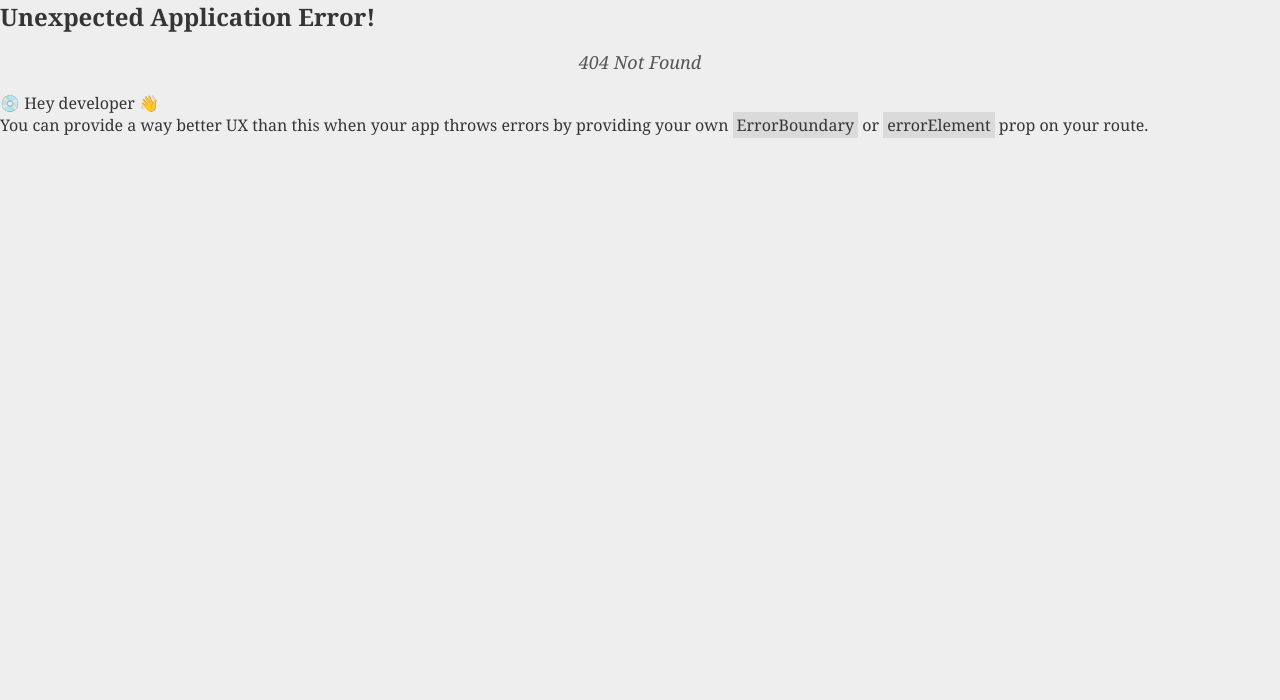
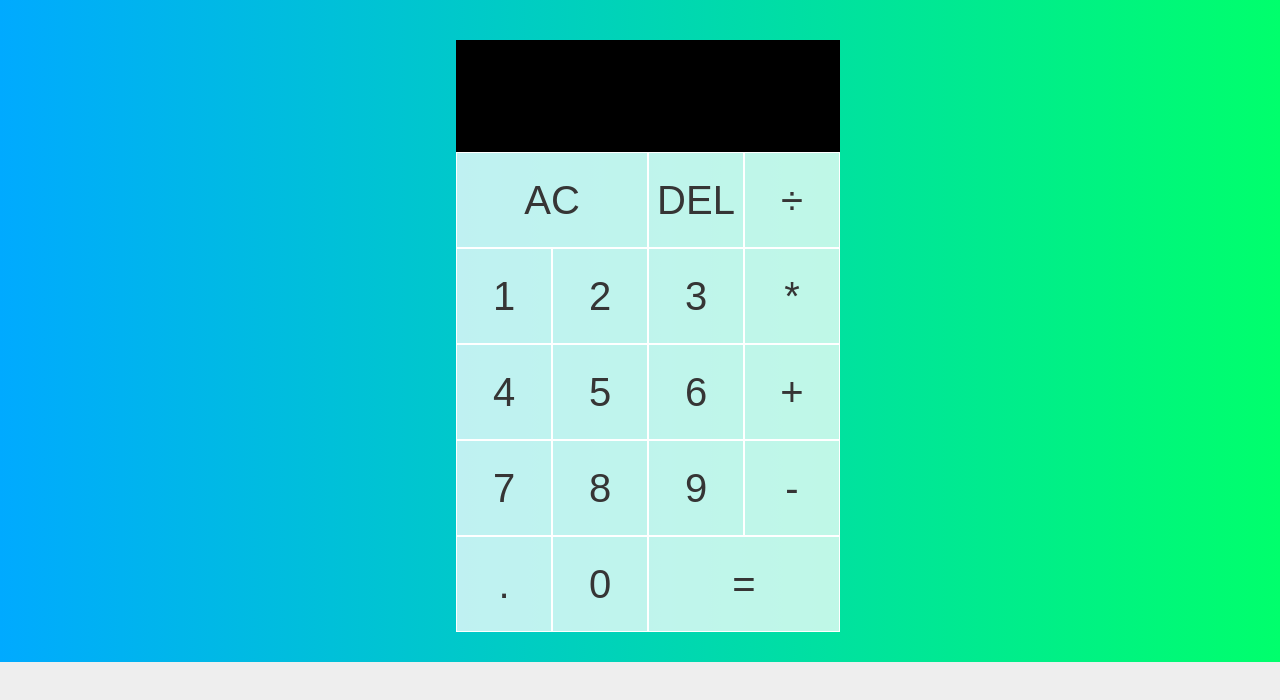
Before and after one commit to anjwsm/React_Projects, a React (Vite) app: page /calculator in a window 1280 px wide. Before the commit this address had no page. Shown: the top 700 px of the page. Built offline with nearby package versions, Linux system fonts and the light colour scheme.

Commit message:
Calculator

```diff
--- /dev/null
+++ b/src/components/calculator/Calculator.css
@@ -0,0 +1,49 @@
+.calculator-wrapper{
+    margin: 0;
+    padding-top: 40px;
+    padding-bottom: 30px;
+    padding-left: 35%;
+    background-image: linear-gradient(to right , #00AAFF , #00FF6C);
+
+}
+.calculator-wrapper .calculator-grid{
+    width: 400px;
+    display: grid;
+    justify-content: center;
+    grid-template-columns: repeat(4 , 6rem);
+    grid-template-rows: minmax(7rem , auto) repeat(5 , 6rem);
+}
+.calculator-wrapper .span-two{
+    grid-column: span 2;
+}
+
+.calculator-wrapper .output{
+    grid-column: 1 / -1;
+    background-color: black;
+    display: flex;
+    flex-direction:column ;
+    align-items: flex-end;
+    justify-content: space-around;
+    padding: -7.5rem;
+    word-wrap: break-word;
+    word-break: break-all;
+
+}
+
+.calculator-wrapper  .button{
+    cursor: pointer;
+    font-size: 2.5rem;
+    border: 1px solid white;
+    outline: none;
+    background-color: rgba(255 , 255 , 255 , .75);
+}
+.calculator-wrapper   .button:hover ,
+.calculator-wrapper  .button:focus{
+    background-color: rgba(255 , 255 , 255 , .9) ;
+}
+.calculator-wrapper .output .previous-operand ,
+.calculator-wrapper .output .current-operand{
+    color: whitesmoke;
+    font-size: 1.8rem;
+    padding-right: 15px;
+}
--- /dev/null
+++ b/src/components/calculator/Calculator.jsx
@@ -0,0 +1,198 @@
+import React, { useReducer } from "react";
+import DigitButtons from "./DigitButtons";
+import OperationButtons from "./OperationButtons";
+import "./Calculator.css";
+
+export const ACTIONS = {
+  ADD_DIGIT: "add-digit",
+  CHOOSE_OPERATION: "choose-operation",
+  DELETE_DIGIT: "delete-digit",
+  CLEAR: "all_clear",
+  EVALUATE: "evaluate",
+};
+
+function reducer(state, { type, payload }) {
+  switch (type) {
+    case ACTIONS.ADD_DIGIT:
+      if (state.overwrite) {
+        return {
+          ...state,
+          currentOperand: payload.digit,
+          overwrite: false,
+        };
+      }
+
+      if (payload.digit === "0" && state.currentOperand === "0") {
+        return state;
+      }
+      if (payload.digit === "." && state.currentOperand.includes(".")) {
+        return state;
+      }
+      return {
+        ...state,
+        currentOperand: `${state.currentOperand || ""}${payload.digit}`,
+      };
+
+    case ACTIONS.CHOOSE_OPERATION:
+      if (state.currentOperand == null && state.previousOperand == null) {
+        return state;
+      }
+      if (state.currentOperand == null) {
+        return {
+          ...state,
+          operation: payload.operation,
+        };
+      }
+      if (state.previousOperand == null) {
+        return {
+          ...state,
+          operation: payload.operation,
+          previousOperand: state.currentOperand,
+          currentOperand: null,
+        };
+      }
+
+      return {
+        ...state,
+        previousOperand: evaluate(state),
+        operation: payload.operation,
+        currentOperand: null,
+      };
+
+    case ACTIONS.CLEAR:
+      return {};
+
+    case ACTIONS.DELETE_DIGIT:
+      if (state.overwrite) {
+        return {
+          ...state,
+          overwrite: false,
+          currentOperand: null,
+        };
+      }
+
+      if (state.currentOperand == null) return state;
+      if (state.currentOperand.length == 1) {
+        return { ...state, currentOperand: null };
+      }
+
+      return {
+        ...state,
+        currentOperand: state.currentOperand.slice(0, -1),
+      };
+
+    case ACTIONS.EVALUATE:
+      if (
+        state.operation == null ||
+        state.currentOperand == null ||
+        state.previousOperand == null
+      ) {
+        return state;
+      }
+      return {
+        ...state,
+        overwrite: true,
+        previousOperand: null,
+        operation: null,
+        currentOperand: evaluate(state),
+      };
+  }
+}
+
+function evaluate({ currentOperand, previousOperand, operation }) {
+  const prev = parseFloat(previousOperand);
+  const current = parseFloat(currentOperand);
+
+  if (isNaN(prev) || isNaN(current)) {
+    return null ;
+  };
+
+  let computation = " ";
+  switch (operation) {
+    case "+":
+      computation = prev + current;
+      break;
+    case "-":
+      computation = prev - current;
+      break;
+    case "*":
+      computation = prev * current;
+      break;
+    case "÷":
+      computation = prev / current;
+      break;
+  }
+
+  return computation.toString();
+}
+
+function Calculator() {
+  const [{ currentOperand, previousOperand, operation }, dispatch] = useReducer(
+    reducer,
+    {}
+  );
+
+  return (
+    <div className="calculator-wrapper">
+      <div className="calculator-grid">
+        <div className="output">
+          <div className="previous-operand">
+            {previousOperand} {operation}
+          </div>
+          <div className="current-operand">{currentOperand}</div>
+        </div>
+        <button
+          className="span-two button"
+          onClick={() => dispatch({ type: ACTIONS.CLEAR })}
+        >
+          AC
+        </button>
+        <button
+          className="button"
+          onClick={() => dispatch({ type: ACTIONS.DELETE_DIGIT })}
+        >
+          DEL
+        </button>
+        <OperationButtons
+          operation="÷"
+          dispatch={dispatch}
+          className="button"
+        />
+        <DigitButtons digit="1" dispatch={dispatch} />
+        <DigitButtons digit="2" dispatch={dispatch}/>
+        <DigitButtons digit="3" dispatch={dispatch} />
+        <OperationButtons
+          operation="*"
+          dispatch={dispatch}
+          className="button"
+        />
+        <DigitButtons digit="4" dispatch={dispatch}  />
+        <DigitButtons digit="5" dispatch={dispatch}  />
+        <DigitButtons digit="6" dispatch={dispatch}  />
+        <OperationButtons
+          operation="+"
+          dispatch={dispatch}
+          className="button"
+        />
+        <DigitButtons digit="7" dispatch={dispatch}  />
+        <DigitButtons digit="8" dispatch={dispatch}  />
+        <DigitButtons digit="9" dispatch={dispatch}  />
+        <OperationButtons
+          operation="-"
+          dispatch={dispatch}
+          className="button"
+        />
+        <DigitButtons digit="." dispatch={dispatch}  />
+        <DigitButtons digit="0" dispatch={dispatch} />
+        <button
+          className="span-two button"
+          onClick={() => dispatch({ type: ACTIONS.EVALUATE })}
+        >
+          =
+        </button>
+      </div>
+    </div>
+  );
+}
+
+export default Calculator;
--- /dev/null
+++ b/src/components/calculator/DigitButtons.jsx
@@ -0,0 +1,14 @@
+import React from "react";
+import { ACTIONS } from "./Calculator";
+
+function DigitButtons({ dispatch, digit }) {
+  return (
+    <button  className="button"
+      onClick={() => dispatch({ type: ACTIONS.ADD_DIGIT, payload: { digit } })}
+    >
+      {digit}
+    </button>
+  );
+}
+
+export default DigitButtons;
--- /dev/null
+++ b/src/components/calculator/OperationButtons.jsx
@@ -0,0 +1,15 @@
+import React from "react";
+import { ACTIONS } from "./Calculator";
+
+function OperationButtons({ dispatch, operation }) {
+  return (
+    <button  className="button"
+      onClick={() => {
+        dispatch({ type: ACTIONS.CHOOSE_OPERATION, payload: { operation } });
+      }}
+    >
+      {operation}
+    </button>
+  );
+}
+export default OperationButtons ;
--- a/src/components/registration-form/Registration.jsx
+++ b/src/components/registration-form/Registration.jsx
@@ -27,7 +27,6 @@
    }
 
 
-
   return (
     <>
       <pre>{(flag)?<h2 className="ui-defined">Hello  {inputData.name} , You have successfully registered</h2> : " " }</pre>
--- a/src/index.css
+++ b/src/index.css
@@ -2,6 +2,5 @@
 *{
   box-sizing: border-box;
   margin: 0;
-  font-family:Georgia, 'Times New Roman', Times, serif
 
 }
--- a/src/main.jsx
+++ b/src/main.jsx
@@ -11,6 +11,7 @@
 import DigitalClock from './components/digital-clock/DigitalClock.jsx'
 import Registration from './components/registration-form/Registration.jsx'
 import BmiCalculator from './components/bmi-calculator/BmiCalculator.jsx'
+import Calculator from './components/calculator/Calculator.jsx'
 
 
 const router = createBrowserRouter([ // array o fobject : {path, elemetn }
@@ -37,6 +38,10 @@
   {
     path:"bmicalculator" ,
     element:<BmiCalculator/>
+  } ,
+  {
+    path:"calculator" ,
+    element:<Calculator/>
   }
 ]);
 
```
